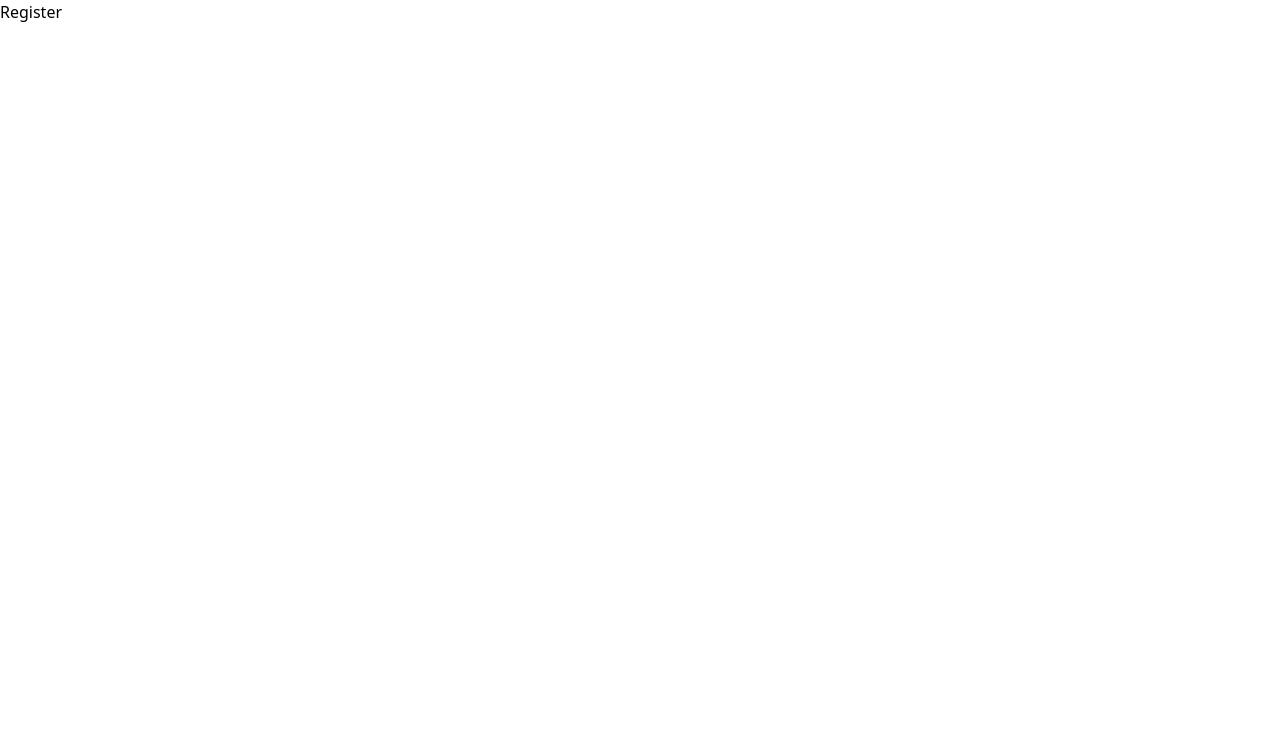
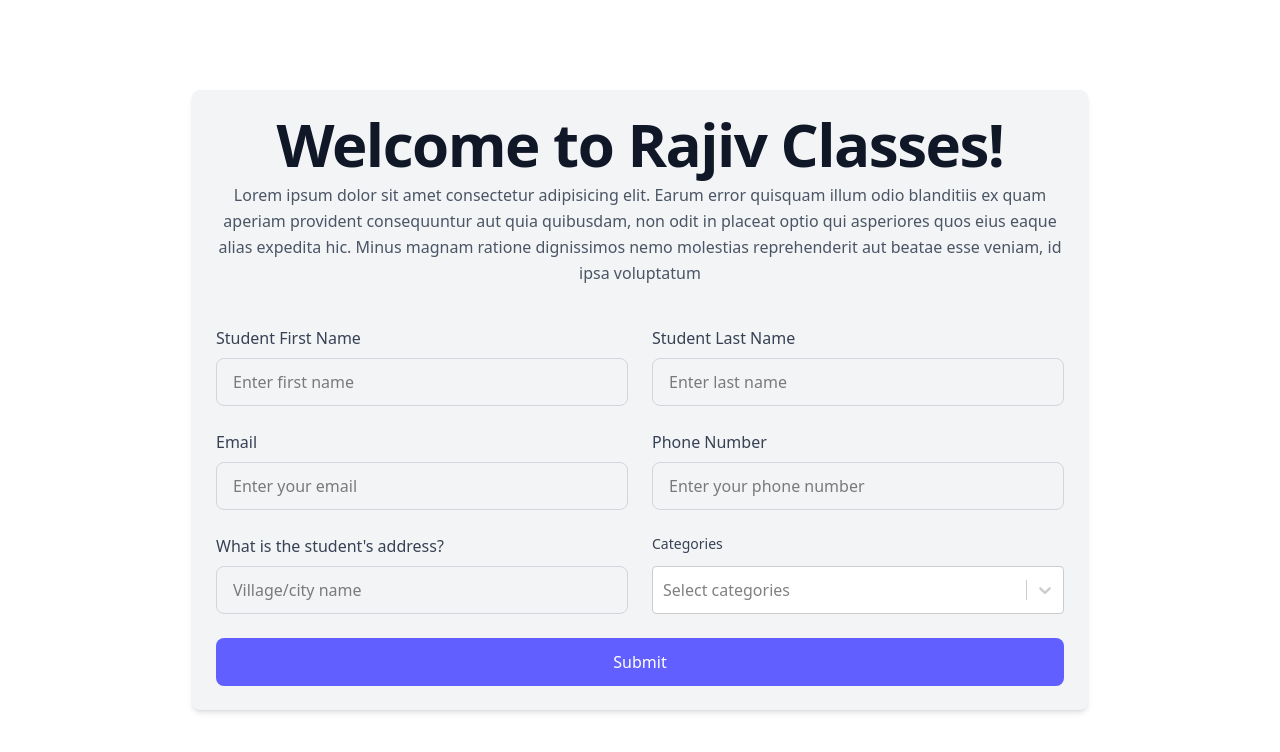
Before and after one commit to Balvant4/rajiv-classes, a React (Vite) app in the folder Client/: page /register in a window 1280 px wide. Shown: the top 752 px of the page. Built offline with nearby package versions, Linux system fonts and the light colour scheme.

Commit message:
Optimized some component and creating login/Register page

```diff
--- a/Client/src/components/InputForm.jsx
+++ b/Client/src/components/InputForm.jsx
@@ -1,17 +1,17 @@
 const InputForm = ({
   label,
   name,
-  type,
+  type = "text",
   placeholder,
   icon: Icon,
   value,
   onChange,
-  className,
+  className = "",
   id,
 }) => {
   return (
-    <div className="relative">
-      <label htmlFor={id} className="text-white block mb-1">
+    <div className={`w-full ${className}`}>
+      <label htmlFor={id} className="block mb-2 text-gray-700 font-medium">
         {label}
       </label>
       <div className="relative flex items-center">
@@ -24,7 +24,9 @@ const InputForm = ({
           required
           value={value}
           onChange={onChange}
-          className={`w-full pl-12 pr-4 h-12 border border-gray-300 rounded-lg focus:ring-2 focus:ring-indigo-400 focus:outline-none flex items-center leading-[3rem] ${className}`}
+          className={`w-full h-12 pl-4 pr-4 border border-gray-300 rounded-lg focus:ring-2 focus:ring-indigo-400 focus:outline-none ${
+            Icon ? "pl-12" : ""
+          }`}
           aria-label={placeholder}
         />
       </div>
--- a/Client/src/views/auth/AdminLogin.jsx
+++ b/Client/src/views/auth/AdminLogin.jsx
@@ -18,7 +18,7 @@ const AdminLogin = () => {
   };
 
   return (
-    <div className="flex items-center justify-center min-h-screen bg-gradient-to-br from-blue-400 via-indigo-500 to-purple-500">
+    <div className="flex items-center justify-center min-h-screen bg-bg-[#ffffff]">
       <div className="w-full max-w-lg p-8 bg-white rounded-xl shadow-lg">
         {/* Logo */}
         <div className="flex justify-center">
--- a/Client/src/views/auth/Login.jsx
+++ b/Client/src/views/auth/Login.jsx
@@ -1,5 +1,56 @@
+import InputForm from "../../components/InputForm";
+import MainButton from "../../components/MainButton";
+import { MdEmail, MdLock } from "react-icons/md";
+import logo from "../../../public/images/logo.png";
+import { useCallback, useState } from "react";
+
 const Login = () => {
-  return <div>Login</div>;
+  // State initialization
+  const [state, setState] = useState({ email: "", password: "" });
+
+  const inputHandle = useCallback((e) => {
+    const { name, value } = e.target;
+    setState((prev) => ({ ...prev, [name]: value }));
+  }, []);
+
+  const submit = (e) => {
+    e.preventDefault();
+  };
+
+  return (
+    <div className="flex items-center justify-center min-h-screen bg-[#ffffff]">
+      <div className="w-full max-w-lg p-8 bg-white rounded-xl shadow-lg">
+        {/* Logo */}
+        <div className="flex justify-center">
+          <img className="w-[20rem] mb-4" src={logo} alt="Admin Logo" />
+        </div>
+        <h2 className="text-2xl font-bold text-center text-gray-800">
+          Sign in to your account
+        </h2>
+        <form onSubmit={submit} className="mt-8 space-y-4">
+          {/* Reusable Input Components */}
+          <InputForm
+            name="email"
+            type="email"
+            placeholder="Admin Email"
+            icon={MdEmail}
+            value={state.email}
+            onChange={inputHandle}
+          />
+          <InputForm
+            name="password"
+            type="password"
+            placeholder="Admin Password"
+            icon={MdLock}
+            value={state.password}
+            onChange={inputHandle}
+          />
+          {/* Submit Button */}
+          <MainButton text="Login" className="my-4" />
+        </form>
+      </div>
+    </div>
+  );
 };
 
 export default Login;
--- a/Client/src/views/auth/Register.jsx
+++ b/Client/src/views/auth/Register.jsx
@@ -1,5 +1,158 @@
+import { useState } from "react";
+import InputForm from "../../components/InputForm";
+import Select from "react-select";
+import MainButton from "../../components/MainButton";
+
 const Register = () => {
-  return <div>Register</div>;
+  const options = [
+    { value: "10 Math", label: "10 Math" },
+    { value: "11 Math", label: "11 Math" },
+    { value: "12 Math", label: "12 Math" },
+    { value: "Biology", label: "Biology" },
+    { value: "Physics", label: "Physics" },
+  ];
+
+  // State for form fields
+  const [formData, setFormData] = useState({
+    firstName: "",
+    lastName: "",
+    email: "",
+    phoneNumber: "",
+    address: "",
+    category: [], // Changed to an array for multiple selections
+  });
+
+  // Handle input field change
+  const handleInputChange = (e) => {
+    const { name, value } = e.target;
+    setFormData((prevData) => ({
+      ...prevData,
+      [name]: value,
+    }));
+  };
+
+  // Handle Multi-Select dropdown change
+  const handleSelectChange = (selectedOptions) => {
+    setFormData((prevData) => ({
+      ...prevData,
+      category: selectedOptions, // Store selected options array
+    }));
+  };
+
+  // Handle form submission
+  const handleSubmit = (e) => {
+    e.preventDefault();
+    console.log("Form Data:", formData);
+
+    // Convert selected categories to an array of values if needed
+    const formattedData = {
+      ...formData,
+      category: formData.category.map((item) => item.value), // Extract only values
+    };
+
+    console.log("Formatted Data:", formattedData);
+
+    // You can send `formattedData` to an API
+    // axios.post("/api/register", formattedData).then(response => console.log(response));
+  };
+
+  return (
+    <div className="flex  bg-white justify-center items-center  xl:h-screen h-auto">
+      <div className="w-full max-w-4xl p-6 bg-gray-100 rounded-lg shadow-md">
+        <h1 className="text-2xl tracking-tight font-extrabold text-gray-900 sm:text-5xl md:text-6xl text-center">
+          Welcome to Rajiv Classes!
+        </h1>
+        <p className="text-center text-gray-600 mt-2 leading-relaxed">
+          Lorem ipsum dolor sit amet consectetur adipisicing elit. Earum error
+          quisquam illum odio blanditiis ex quam aperiam provident consequuntur
+          aut quia quibusdam, non odit in placeat optio qui asperiores quos eius
+          eaque alias expedita hic. Minus magnam ratione dignissimos nemo
+          molestias reprehenderit aut beatae esse veniam, id ipsa voluptatum
+        </p>
+
+        {/* Form Start */}
+        <form onSubmit={handleSubmit}>
+          <div className="grid grid-cols-1 xl:grid-cols-2 gap-6 mt-10">
+            <InputForm
+              className="w-full"
+              placeholder="Enter first name"
+              label="Student First Name"
+              name="firstName"
+              type="text"
+              id="firstName"
+              value={formData.firstName}
+              onChange={handleInputChange}
+            />
+            <InputForm
+              className="w-full"
+              placeholder="Enter last name"
+              label="Student Last Name"
+              name="lastName"
+              type="text"
+              id="lastName"
+              value={formData.lastName}
+              onChange={handleInputChange}
+            />
+            <InputForm
+              className="w-full"
+              placeholder="Enter your email"
+              label="Email"
+              name="email"
+              type="email"
+              id="email"
+              value={formData.email}
+              onChange={handleInputChange}
+            />
+            <InputForm
+              className="w-full"
+              placeholder="Enter your phone number"
+              label="Phone Number"
+              name="phoneNumber"
+              type="tel"
+              id="phoneNumber"
+              value={formData.phoneNumber}
+              onChange={handleInputChange}
+            />
+            <InputForm
+              className="w-full"
+              placeholder="Village/city name"
+              label="What is the student's address?"
+              name="address"
+              type="text"
+              id="address"
+              value={formData.address}
+              onChange={handleInputChange}
+            />
+            {/* Multi-Select Dropdown */}
+            <div>
+              <label className="block text-gray-700 text-sm font-medium mb-3">
+                Categories
+              </label>
+              <Select
+                options={options}
+                isMulti
+                onChange={handleSelectChange}
+                value={formData.category}
+                placeholder="Select categories"
+                styles={{
+                  control: (base) => ({
+                    ...base,
+                    paddingTop: "5px",
+                    paddingBottom: "5px",
+                  }),
+                }}
+              />
+            </div>
+          </div>
+
+          {/* Submit Button */}
+          <div className="mt-6 text-center">
+            <MainButton text="Submit" type="submit" />
+          </div>
+        </form>
+      </div>
+    </div>
+  );
 };
 
 export default Register;
--- a/Client/src/views/auth/TeacherLogin.jsx
+++ b/Client/src/views/auth/TeacherLogin.jsx
@@ -20,7 +20,7 @@ const TeacherLogin = () => {
   };
 
   return (
-    <div className="flex items-center justify-center min-h-screen bg-gradient-to-br from-blue-400 via-indigo-500 to-purple-500">
+    <div className="flex items-center justify-center min-h-screen bg-bg-[#ffffff]">
       <div className="w-full max-w-lg p-8 bg-white rounded-xl shadow-lg">
         {/* Logo */}
         <div className="flex justify-center">
```
Also changed, not shown: Client/package.json (+5 -2 lines), 1 other file (tests, documents, lock files or other folders).
